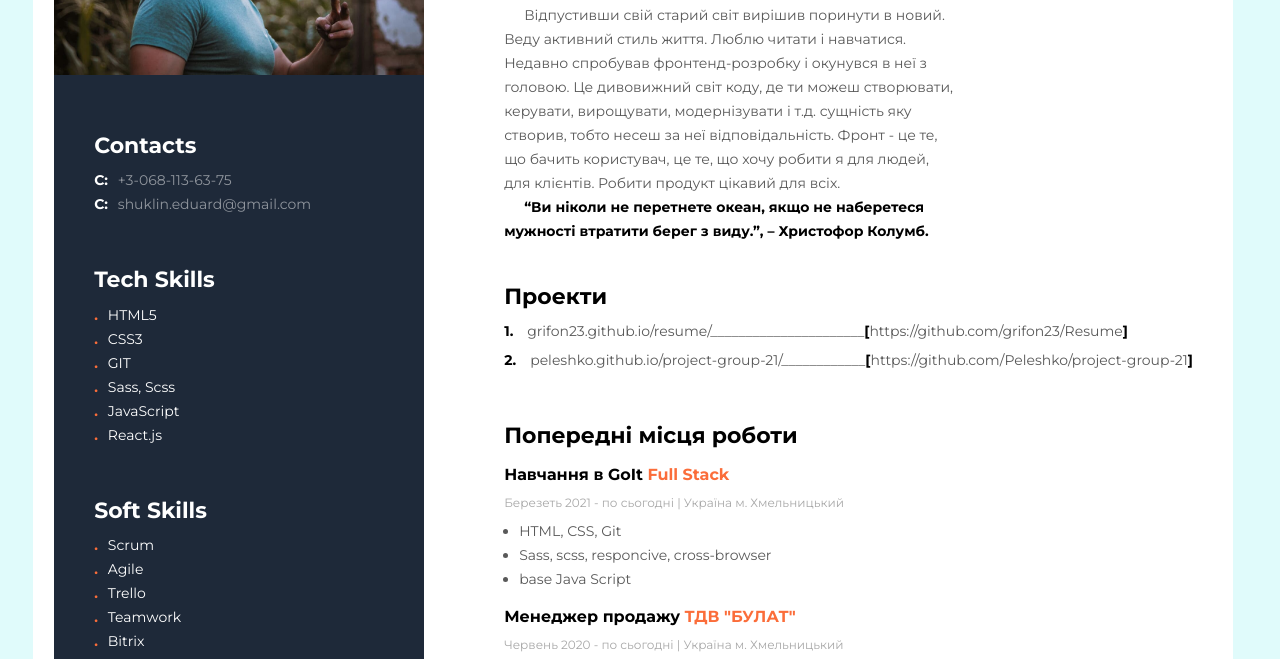
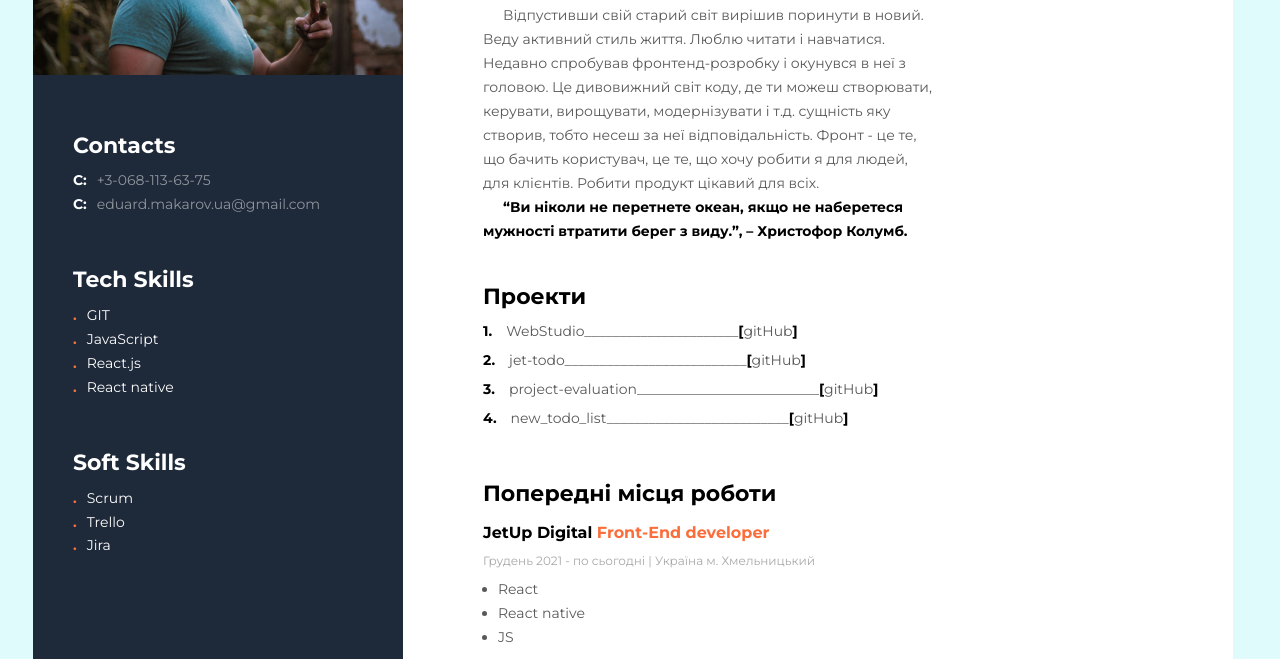
Before and after one commit to grifon23/Resume, a plain HTML site: page index.html in a window 1280 px wide. Shown: the part 245-904 px from the top of the page. Drawn offline with Linux system fonts and the light colour scheme.

Commit message:
change text

```diff
--- a/css/main.css
+++ b/css/main.css
@@ -66,6 +66,7 @@ body {
 /* main_content_section */
 .main-content {
   margin: 105px 40px 105px 80px;
+  width: 60%;
 }
 /* about me section */
 .about {
--- a/index.html
+++ b/index.html
@@ -37,28 +37,58 @@
           <h2 class="pojects__title title-secondary">Проекти</h2>
           <ol class="projects__works-list">
             <li class="projects__item">
-              <a href="grifon23.github.io/resume/" class="projects__link link"
-                >grifon23.github.io/resume/<span class="line"
-                  >______________________</span
+              <a
+                href="https://grifon23.github.io/goit-markup-hw-08/"
+                class="projects__link link"
+                >WebStudio<span class="line">______________________</span
                 ><span class="symbol">[</span
                 ><a
                   class="projects__link link"
-                  href="https://github.com/grifon23/Resume"
-                  >https://github.com/grifon23/Resume</a
+                  href="https://github.com/grifon23/goit-markup-hw-08"
+                  >gitHub</a
                 ><span class="symbol">]</span></a
               >
             </li>
             <li class="projects__item">
               <a
-                href="peleshko.github.io/project-group-21/"
+                href="https://grifon23.github.io/jet-todo/"
                 class="projects__link link"
-                >peleshko.github.io/project-group-21/<span class="line"
-                  >____________</span
+                >jet-todo<span class="line">__________________________</span
                 ><span class="symbol">[</span
                 ><a
                   class="projects__link link"
-                  href="peleshko.github.io/project-group-21/"
-                  >https://github.com/Peleshko/project-group-21</a
+                  href="https://github.com/grifon23/jet-todo"
+                  >gitHub</a
+                ><span class="symbol">]</span></a
+              >
+            </li>
+            <!-- xxxxxx -->
+            <li class="projects__item">
+              <a
+                href="https://grifon23.github.io/project-evaluation/"
+                class="projects__link link"
+                >project-evaluation<span class="line"
+                  >__________________________</span
+                ><span class="symbol">[</span
+                ><a
+                  class="projects__link link"
+                  href="https://github.com/grifon23/project-evaluation"
+                  >gitHub</a
+                ><span class="symbol">]</span></a
+              >
+            </li>
+            <!-- xxxxxx -->
+            <li class="projects__item">
+              <a
+                href="https://grifon23.github.io/-new_todo_list/"
+                class="projects__link link"
+                >new_todo_list<span class="line"
+                  >__________________________</span
+                ><span class="symbol">[</span
+                ><a
+                  class="projects__link link"
+                  href="https://github.com/grifon23/-new_todo_list"
+                  >gitHub</a
                 ><span class="symbol">]</span></a
               >
             </li>
@@ -68,6 +98,28 @@
           <h2 class="experience__title title-secondary">
             Попередні місця роботи
           </h2>
+          <div>
+            <h3 class="experience__title-post title-third">
+              JetUp Digital<span class="change-words">
+                Front-End developer</span
+              >
+            </h3>
+            <p class="experience__date">
+              Грудень 2021 - по сьогодні | Україна м. Хмельницький
+            </p>
+            <ul class="experience__list">
+              <li class="experience__item">
+                <p class="experience__content">React</p>
+              </li>
+              <li class="experience__item">
+                <p class="experience__content">React native</p>
+              </li>
+              <li class="experience__item">
+                <p class="experience__content">JS</p>
+              </li>
+            </ul>
+          </div>
+          <div>
             <h3 class="experience__title-post title-third">
               Навчання в GoIt <span class="change-words">Full Stack</span>
             </h3>
@@ -87,6 +139,8 @@
                 <p class="experience__content">base Java Script</p>
               </li>
             </ul>
+          </div>
+
           <h3 class="experience__title-post title-third">
             Менеджер продажу <span class="change-words">ТДВ "БУЛАТ"</span>
           </h3>
@@ -116,18 +170,6 @@
             </li>
             <li class="experience__item">
               <p class="experience__content">Клієнто-орієнтованість</p>
-            </li>
-          </ul>
-          <h3 class="experience__title-post title-third">
-            Інспектор
-            <span class="change-words">Патрульної поліції</span>
-          </h3>
-          <p class="experience__date">
-            Вересень 2011 - по 15.05.2016 | Україна м. Ужгород
-          </p>
-          <ul class="experience__list">
-            <li class="experience__item">
-              <p class="experience__content">Юриспруденція</p>
             </li>
           </ul>
         </section>
@@ -176,7 +218,7 @@
               ><a
                 class="contacts__link link"
                 href="mailto:shuklin.eduard@gmail.com"
-                >shuklin.eduard@gmail.com</a
+                >eduard.makarov.ua@gmail.com</a
               >
             </li>
           </ul>
@@ -187,22 +229,16 @@
           </h2>
           <ul class="tech-skill_-list">
             <li class="tech-skill__item">
-              <p class="tech-skill__content">HTML5</p>
-            </li>
-            <li class="tech-skill__item">
-              <p class="tech-skill__content">CSS3</p>
-            </li>
-            <li class="tech-skill__item">
               <p class="tech-skill__content">GIT</p>
-            </li>
-            <li class="tech-skill__item">
-              <p class="tech-skill__content">Sass, Scss</p>
             </li>
             <li class="tech-skill__item">
               <p class="tech-skill__content">JavaScript</p>
             </li>
             <li class="tech-skill__item">
               <p class="tech-skill__content">React.js</p>
+            </li>
+            <li class="tech-skill__item">
+              <p class="tech-skill__content">React native</p>
             </li>
           </ul>
         </section>
@@ -215,16 +251,10 @@
               <p class="soft-skills__content">Scrum</p>
             </li>
             <li class="soft-skills__item">
-              <p class="soft-skills__content">Agile</p>
-            </li>
-            <li class="soft-skills__item">
               <p class="soft-skills__content">Trello</p>
             </li>
             <li class="soft-skills__item">
-              <p class="soft-skills__content">Teamwork</p>
-            </li>
-            <li class="soft-skills__item">
-              <p class="soft-skills__content">Bitrix</p>
+              <p class="soft-skills__content">Jira</p>
             </li>
           </ul>
         </section>
```
Lines whose indentation alone changed are shown as unchanged.
